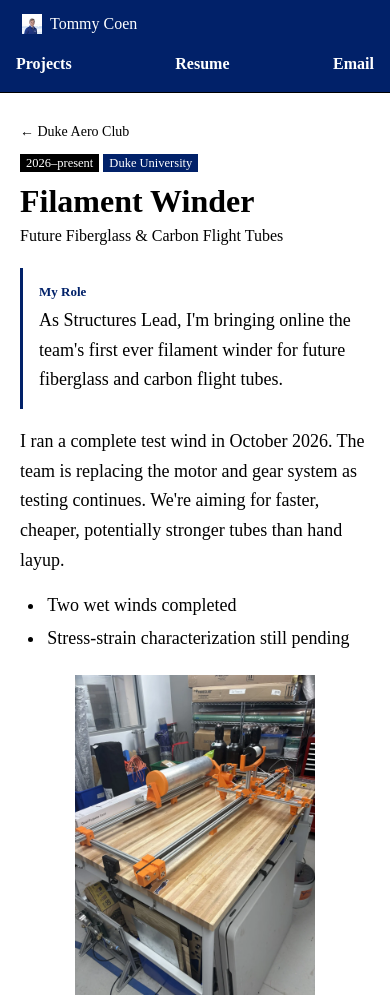
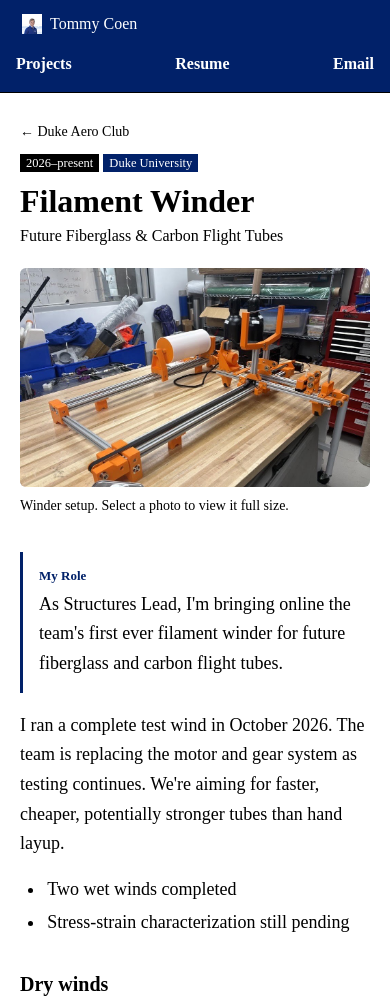
Before and after one commit to tommyc245/Tommy-Coen-Website, a plain HTML site: page filament-winder.html in a window 390 px wide. Shown: the top 1000 px of the page. Drawn offline with Linux system fonts and the light colour scheme.

Commit message:
Update filament winder main photo and project cards

```diff
--- a/filament-winder.html
+++ b/filament-winder.html
@@ -13,16 +13,16 @@
     <meta property="og:title" content="Filament Winder: Tommy Coen">
     <meta property="og:description" content="Bringing online Duke Aero's first ever filament winder for future fiberglass and carbon flight tubes. Testing is in progress.">
     <meta property="og:url" content="https://tommyc245.github.io/Tommy-Coen-Website/filament-winder.html">
-    <meta property="og:image" content="https://tommyc245.github.io/Tommy-Coen-Website/images/DukeAero/FilamentWinderWinding.webp">
-    <meta property="og:image:width" content="1200">
-    <meta property="og:image:height" content="1600">
+    <meta property="og:image" content="https://tommyc245.github.io/Tommy-Coen-Website/images/DukeAero/FilamentWinderSetup.jpg">
+    <meta property="og:image:width" content="1024">
+    <meta property="og:image:height" content="768">
     <meta property="og:image:alt" content="Filament Winder: Tommy Coen">
     <meta name="twitter:card" content="summary_large_image">
     <meta name="twitter:title" content="Filament Winder: Tommy Coen">
     <meta name="twitter:description" content="Bringing online Duke Aero's first ever filament winder for future fiberglass and carbon flight tubes. Testing is in progress.">
-    <meta name="twitter:image" content="https://tommyc245.github.io/Tommy-Coen-Website/images/DukeAero/FilamentWinderWinding.webp">
+    <meta name="twitter:image" content="https://tommyc245.github.io/Tommy-Coen-Website/images/DukeAero/FilamentWinderSetup.jpg">
     <meta name="theme-color" content="#012169">
-    <link rel="stylesheet" href="styles.css?v=12">
+    <link rel="stylesheet" href="styles.css?v=13">
 </head>
 <body>
     <a href="#main" class="skip-link">Skip to content</a>
@@ -46,10 +46,10 @@
             <p class="project-subtitle">Future Fiberglass &amp; Carbon Flight Tubes</p>
         </div>
 
-        <div class="project-overview detail-images">
-            <figure class="project-photo">
-                <a href="images/DukeAero/FilamentWinder.webp" target="_blank" rel="noopener" aria-label="Open full-size photo of the filament winder">
-                    <img src="images/DukeAero/FilamentWinder.webp" alt="Filament winder with an aluminum mandrel on the shop bench" fetchpriority="high" width="1200" height="1600">
+        <div class="project-overview project-overview-winder detail-images">
+            <figure class="project-photo project-photo-winder">
+                <a href="images/DukeAero/FilamentWinderSetup.jpg" target="_blank" rel="noopener" aria-label="Open full-size photo of the filament winder">
+                    <img src="images/DukeAero/FilamentWinderSetup.jpg" alt="Orange filament winder with an aluminum frame and white spool on the shop bench" fetchpriority="high" width="1024" height="768">
                 </a>
                 <figcaption>Winder setup. Select a photo to view it full size.</figcaption>
             </figure>
--- a/styles.css
+++ b/styles.css
@@ -158,7 +158,7 @@ img { display: block; max-width: 100%; }
 .card-img { width: 100%; height: 200px; object-fit: cover; }
 .card-img-fit { object-fit: contain; }
 .card-img-native { object-fit: scale-down; padding: 12px; }
-.card-img-winder { object-position: 50% 43%; }
+.card-img-winder { object-position: 50% 40%; }
 .card-img-robot { object-position: 50% 58%; }
 .card-media-native { display: flex; align-items: center; justify-content: center; padding: 12px; }
 .card-media-native img { width: auto; height: auto; max-width: 100%; max-height: 100%; }
@@ -210,6 +210,8 @@ img { display: block; max-width: 100%; }
 .project-photo { min-width: 0; }
 .project-photo a { display: block; }
 .project-photo img { width: 100%; height: 390px; object-fit: contain; border-radius: 6px; }
+.project-overview-winder { grid-template-columns: 1fr; gap: 20px; }
+.project-photo-winder img { height: auto; aspect-ratio: 8 / 5; object-fit: cover; object-position: 50% 20%; }
 figcaption { margin-top: 8px; font-size: 14px; line-height: 1.5; }
 .photo-grid { display: grid; grid-template-columns: repeat(2, minmax(0, 1fr)); gap: 20px 16px; margin: 16px 0 32px; }
 .photo-grid figure { min-width: 0; }
@@ -257,7 +259,9 @@ footer p { font-size: 13px; }
     .detail-img-row img { height: 200px; }
     .project-overview { grid-template-columns: 1fr; gap: 20px; margin-top: 20px; }
     .project-overview .detail-body { grid-row: 1; }
+    .project-overview-winder .detail-body { grid-row: auto; }
     .project-photo img { height: 320px; }
+    .project-photo-winder img { height: auto; }
     .photo-grid { grid-template-columns: 1fr; }
     .photo-grid a { height: 300px; }
     .resume-embed iframe { height: 640px; }
```
Also changed, not shown: aero.html (+2 -2 lines), index.html (+2 -2 lines), images/DukeAero/FilamentWinderSetup.jpg (added).
